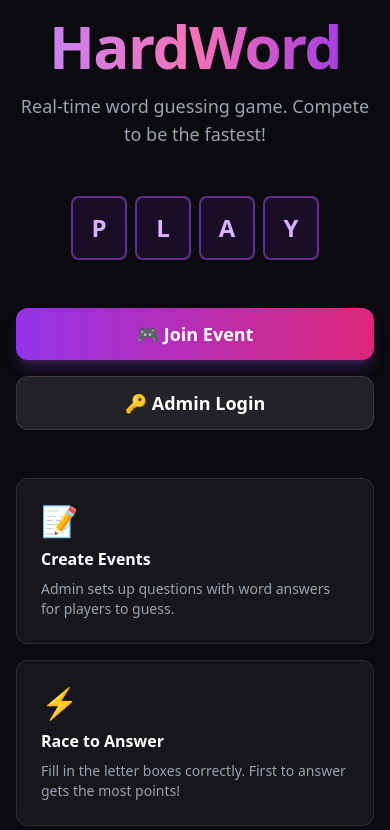
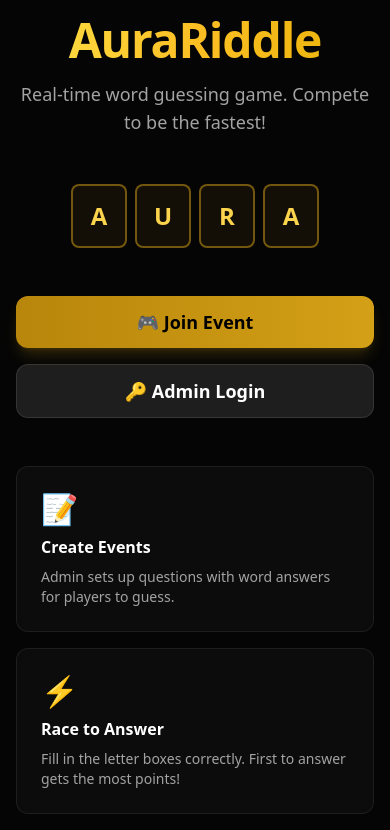
Before and after one commit to Lethinkj/aurariddle, a Next.js app: page / in a window 390 px wide. Shown: the top 830 px of the page. Built offline with nearby package versions, Linux system fonts and the light colour scheme.

Commit message:
Rebrand to AuraRiddle, black/gold/white theme, fix mobile letter boxes

```diff
--- a/src/app/admin/dashboard/page.tsx
+++ b/src/app/admin/dashboard/page.tsx
@@ -66,7 +66,7 @@ export default function AdminDashboard() {
     const styles: Record<string, string> = {
       draft: "bg-gray-500/20 text-gray-400 border-gray-500/30",
       active: "bg-green-500/20 text-green-400 border-green-500/30",
-      completed: "bg-purple-500/20 text-purple-400 border-purple-500/30",
+      completed: "bg-gold-500/20 text-gold-400 border-gold-500/30",
     };
     return (
       <span className={`px-2 py-1 text-xs rounded-full border ${styles[status] || styles.draft}`}>
@@ -81,7 +81,7 @@ export default function AdminDashboard() {
       <div className="flex items-center justify-between mb-8">
         <div>
           <Link href="/" className="text-2xl font-black gradient-text">
-            HardWord
+            AuraRiddle
           </Link>
           <p className="text-sm text-gray-400 mt-1">Admin Dashboard</p>
         </div>
@@ -145,7 +145,7 @@ export default function AdminDashboard() {
                 <div className="space-y-1">
                   <h3 className="text-lg font-bold text-white">{event.name}</h3>
                   <div className="flex items-center gap-3 text-sm text-gray-400">
-                    <span className="font-mono bg-white/10 px-2 py-0.5 rounded text-purple-300">
+                    <span className="font-mono bg-white/10 px-2 py-0.5 rounded text-gold-300">
                       {event.code}
                     </span>
                     <span>
--- a/src/app/admin/page.tsx
+++ b/src/app/admin/page.tsx
@@ -42,7 +42,7 @@ export default function AdminLoginPage() {
       <div className="w-full max-w-md space-y-8">
         <div className="text-center space-y-2">
           <Link href="/" className="text-3xl font-black gradient-text">
-            HardWord
+            AuraRiddle
           </Link>
           <h2 className="text-xl text-gray-300">Admin Login</h2>
         </div>
@@ -85,7 +85,7 @@ export default function AdminLoginPage() {
         </form>
 
         <p className="text-center text-sm text-gray-500">
-          <Link href="/" className="hover:text-purple-400 transition-colors">
+          <Link href="/" className="hover:text-gold-400 transition-colors">
             ← Back to Home
           </Link>
         </p>
--- a/src/app/globals.css
+++ b/src/app/globals.css
@@ -3,15 +3,15 @@
 @tailwind utilities;
 
 :root {
-  --bg-primary: #0a0a0f;
-  --bg-secondary: #12121a;
-  --bg-card: #1a1a2e;
-  --accent: #6c5ce7;
-  --accent-light: #a29bfe;
-  --success: #00b894;
-  --danger: #e17055;
+  --bg-primary: #050505;
+  --bg-secondary: #0a0a0a;
+  --bg-card: #111111;
+  --accent: #d4a017;
+  --accent-light: #fbbf24;
+  --success: #22c55e;
+  --danger: #ef4444;
   --text-primary: #ffffff;
-  --text-secondary: #a0a0b0;
+  --text-secondary: #9ca3af;
 }
 
 body {
@@ -20,47 +20,49 @@ body {
   font-family: system-ui, -apple-system, sans-serif;
 }
 
-/* Letter Box Styles */
+/* Letter Box Styles — responsive for mobile */
 .letter-box {
-  @apply w-12 h-14 sm:w-14 sm:h-16 text-center text-2xl font-bold uppercase
-    border-2 border-gray-600 rounded-lg bg-gray-800/50 text-white
-    outline-none transition-all duration-200;
+  @apply w-10 h-12 sm:w-12 sm:h-14 md:w-14 md:h-16 text-center text-lg sm:text-xl md:text-2xl font-bold uppercase
+    border-2 border-neutral-700 rounded-lg bg-neutral-900/80 text-white
+    outline-none transition-all duration-200 flex-shrink-0;
+  min-width: 2.25rem;
 }
 
 .letter-box:focus {
-  @apply border-purple-500 bg-gray-700/50 shadow-lg shadow-purple-500/20;
+  @apply border-gold-400 bg-neutral-800/80 shadow-lg;
+  box-shadow: 0 0 12px rgba(212, 160, 23, 0.25);
 }
 
 .letter-box.filled {
-  @apply border-purple-400 bg-purple-900/30;
+  @apply border-gold-500 bg-gold-900/30 text-gold-200;
   animation: popIn 0.2s ease-out;
 }
 
 .letter-box.correct {
-  @apply border-green-500 bg-green-900/40 shadow-lg shadow-green-500/30;
+  @apply border-green-500 bg-green-900/40 text-green-300 shadow-lg shadow-green-500/30;
 }
 
 .letter-box.incorrect {
-  @apply border-red-500 bg-red-900/40;
+  @apply border-red-500 bg-red-900/40 text-red-300;
   animation: shake 0.4s ease-in-out;
 }
 
-/* Gradient Text */
+/* Gradient Text — Gold */
 .gradient-text {
-  @apply bg-clip-text text-transparent bg-gradient-to-r from-purple-400 via-pink-400 to-purple-600;
+  @apply bg-clip-text text-transparent bg-gradient-to-r from-yellow-300 via-gold-400 to-yellow-500;
 }
 
-/* Glass Card */
+/* Glass Card — dark glass */
 .glass-card {
-  @apply bg-white/5 backdrop-blur-sm border border-white/10 rounded-xl;
+  @apply bg-white/[0.03] backdrop-blur-sm border border-white/[0.08] rounded-xl;
 }
 
 /* Button styles */
 .btn-primary {
-  @apply px-6 py-3 bg-gradient-to-r from-purple-600 to-pink-600 text-white font-semibold
-    rounded-xl hover:from-purple-500 hover:to-pink-500 transition-all duration-200
-    shadow-lg shadow-purple-500/25 hover:shadow-purple-500/40
-    disabled:opacity-50 disabled:cursor-not-allowed disabled:hover:shadow-purple-500/25;
+  @apply px-6 py-3 bg-gradient-to-r from-gold-600 to-gold-500 text-black font-semibold
+    rounded-xl hover:from-gold-500 hover:to-gold-400 transition-all duration-200
+    shadow-lg shadow-gold-500/20 hover:shadow-gold-400/40
+    disabled:opacity-50 disabled:cursor-not-allowed disabled:hover:shadow-gold-500/20;
 }
 
 .btn-secondary {
@@ -81,8 +83,8 @@ body {
 /* Input styles */
 .input-field {
   @apply w-full px-4 py-3 bg-white/5 border border-white/10 rounded-xl text-white
-    placeholder-gray-500 outline-none focus:border-purple-500 focus:ring-1
-    focus:ring-purple-500 transition-all duration-200;
+    placeholder-neutral-600 outline-none focus:border-gold-500 focus:ring-1
+    focus:ring-gold-500 transition-all duration-200;
 }
 
 /* Scrollbar */
@@ -95,12 +97,12 @@ body {
 }
 
 ::-webkit-scrollbar-thumb {
-  background: rgba(108, 92, 231, 0.3);
+  background: rgba(212, 160, 23, 0.25);
   border-radius: 3px;
 }
 
 ::-webkit-scrollbar-thumb:hover {
-  background: rgba(108, 92, 231, 0.5);
+  background: rgba(212, 160, 23, 0.45);
 }
 
 /* Leaderboard rank colors */
--- a/src/app/join/page.tsx
+++ b/src/app/join/page.tsx
@@ -31,7 +31,7 @@ export default function JoinPage() {
       if (res.ok) {
         // Store participant info in localStorage
         localStorage.setItem(
-          `hardword_participant_${data.event_id}`,
+          `aurariddle_participant_${data.event_id}`,
           JSON.stringify({
             participant_id: data.participant_id,
             name: name.trim(),
@@ -56,7 +56,7 @@ export default function JoinPage() {
       <div className="w-full max-w-md space-y-8">
         <div className="text-center space-y-2">
           <Link href="/" className="text-3xl font-black gradient-text">
-            HardWord
+            AuraRiddle
           </Link>
           <h2 className="text-xl text-gray-300">Join an Event</h2>
         </div>
@@ -101,7 +101,7 @@ export default function JoinPage() {
         </form>
 
         <p className="text-center text-sm text-gray-500">
-          <Link href="/" className="hover:text-purple-400 transition-colors">
+          <Link href="/" className="hover:text-gold-400 transition-colors">
             ← Back to Home
           </Link>
         </p>
--- a/src/app/layout.tsx
+++ b/src/app/layout.tsx
@@ -2,7 +2,7 @@ import type { Metadata } from "next";
 import "./globals.css";
 
 export const metadata: Metadata = {
-  title: "HardWord - Live Word Game",
+  title: "AuraRiddle - Live Word Game",
   description: "Real-time word guessing game. Host creates events, players compete to guess words fastest!",
 };
 
@@ -13,7 +13,7 @@ export default function RootLayout({
 }) {
   return (
     <html lang="en">
-      <body className="min-h-screen bg-[#0a0a0f] antialiased">
+      <body className="min-h-screen bg-[#050505] antialiased">
         <div className="min-h-screen flex flex-col">
           {children}
         </div>
--- a/src/app/page.tsx
+++ b/src/app/page.tsx
@@ -8,21 +8,21 @@ export default function HomePage() {
       <div className="max-w-2xl w-full text-center space-y-12">
         {/* Logo / Title */}
         <div className="space-y-4 animate-slide-up">
-          <h1 className="text-6xl sm:text-7xl font-black gradient-text tracking-tight">
-            HardWord
+          <h1 className="text-5xl sm:text-7xl font-black gradient-text tracking-tight">
+            AuraRiddle
           </h1>
-          <p className="text-lg text-gray-400 max-w-md mx-auto">
+          <p className="text-lg text-neutral-400 max-w-md mx-auto">
             Real-time word guessing game. Compete to be the fastest!
           </p>
         </div>
 
         {/* Letter boxes decoration */}
         <div className="flex justify-center gap-2 animate-pop-in">
-          {"PLAY".split("").map((letter, i) => (
+          {"AURA".split("").map((letter, i) => (
             <div
               key={i}
               className="w-14 h-16 flex items-center justify-center text-2xl font-bold
-                border-2 border-purple-500/50 rounded-lg bg-purple-900/20 text-purple-300"
+                border-2 border-gold-500/50 rounded-lg bg-gold-900/20 text-gold-300"
               style={{ animationDelay: `${i * 0.1}s` }}
             >
               {letter}
@@ -45,27 +45,27 @@ export default function HomePage() {
           <div className="glass-card p-6 space-y-2">
             <div className="text-3xl">📝</div>
             <h3 className="font-bold text-white">Create Events</h3>
-            <p className="text-sm text-gray-400">
+            <p className="text-sm text-neutral-400">
               Admin sets up questions with word answers for players to guess.
             </p>
           </div>
           <div className="glass-card p-6 space-y-2">
             <div className="text-3xl">⚡</div>
             <h3 className="font-bold text-white">Race to Answer</h3>
-            <p className="text-sm text-gray-400">
+            <p className="text-sm text-neutral-400">
               Fill in the letter boxes correctly. First to answer gets the most points!
             </p>
           </div>
           <div className="glass-card p-6 space-y-2">
             <div className="text-3xl">🏆</div>
             <h3 className="font-bold text-white">Win the Game</h3>
-            <p className="text-sm text-gray-400">
+            <p className="text-sm text-neutral-400">
               Live leaderboard tracks scores. Compete for the top spot!
             </p>
           </div>
         </div>
 
-        <p className="text-xs text-gray-600">
+        <p className="text-xs text-neutral-700">
           Built with Next.js, Supabase & deployed on Vercel
         </p>
       </div>
--- a/src/app/play/[eventId]/page.tsx
+++ b/src/app/play/[eventId]/page.tsx
@@ -42,7 +42,7 @@ export default function PlayPage() {
 
   // Load participant info from localStorage
   useEffect(() => {
-    const stored = localStorage.getItem(`hardword_participant_${eventId}`);
+    const stored = localStorage.getItem(`aurariddle_participant_${eventId}`);
     if (stored) {
       try {
         setParticipant(JSON.parse(stored));
@@ -302,14 +302,14 @@ export default function PlayPage() {
         globalIndex++;
       }
       words.push(
-        <div key={`word-${w}`} className="flex gap-1.5 sm:gap-2">
+        <div key={`word-${w}`} className="flex flex-wrap gap-1 sm:gap-1.5 md:gap-2 justify-center">
           {boxes}
         </div>
       );
     }
 
     return (
-      <div className="flex flex-wrap gap-4 sm:gap-6 justify-center items-center">
+      <div className="flex flex-wrap gap-3 sm:gap-4 md:gap-6 justify-center items-center">
         {words}
       </div>
     );
@@ -334,14 +334,14 @@ export default function PlayPage() {
       <div className="flex items-center justify-between mb-6">
         <div>
           <h1 className="text-xl sm:text-2xl font-bold gradient-text">
-            {eventName || "HardWord"}
+            {eventName || "AuraRiddle"}
           </h1>
           <p className="text-sm text-gray-400">
-            Playing as <span className="text-purple-300 font-semibold">{participant.name}</span>
+            Playing as <span className="text-gold-300 font-semibold">{participant.name}</span>
           </p>
         </div>
         <div className="text-right">
-          <div className="text-2xl font-black text-purple-300">{myScore}</div>
+          <div className="text-2xl font-black text-gold-300">{myScore}</div>
           <div className="text-xs text-gray-500">Rank #{myRank}</div>
         </div>
       </div>
@@ -445,7 +445,7 @@ export default function PlayPage() {
               <div className="text-5xl">🏆</div>
               <h2 className="text-2xl font-bold text-white">Game Over!</h2>
               <div className="space-y-2">
-                <p className="text-4xl font-black text-purple-300">{myScore} points</p>
+                <p className="text-4xl font-black text-gold-300">{myScore} points</p>
                 <p className="text-gray-400">
                   Final Rank: <span className="text-white font-bold">#{myRank}</span>
                 </p>
@@ -472,7 +472,7 @@ export default function PlayPage() {
                   key={entry.id}
                   className={`flex items-center justify-between rounded-lg px-3 py-2 ${
                     entry.id === participant.participant_id
-                      ? "bg-purple-500/20 border border-purple-500/30"
+                      ? "bg-gold-500/20 border border-gold-500/30"
                       : "bg-white/5"
                   }`}
                 >
@@ -493,7 +493,7 @@ export default function PlayPage() {
                     <span
                       className={`text-sm ${
                         entry.id === participant.participant_id
-                          ? "text-purple-300 font-bold"
+                          ? "text-gold-300 font-bold"
                           : "text-white"
                       }`}
                     >
@@ -501,7 +501,7 @@ export default function PlayPage() {
                       {entry.id === participant.participant_id && " (you)"}
                     </span>
                   </div>
-                  <span className="text-sm font-mono font-bold text-purple-300">
+                  <span className="text-sm font-mono font-bold text-gold-300">
                     {entry.score}
                   </span>
                 </div>
```
Also changed, not shown: src/app/admin/event/[id]/page.tsx (+10 -10 lines), tailwind.config.ts (+16 -2 lines).
